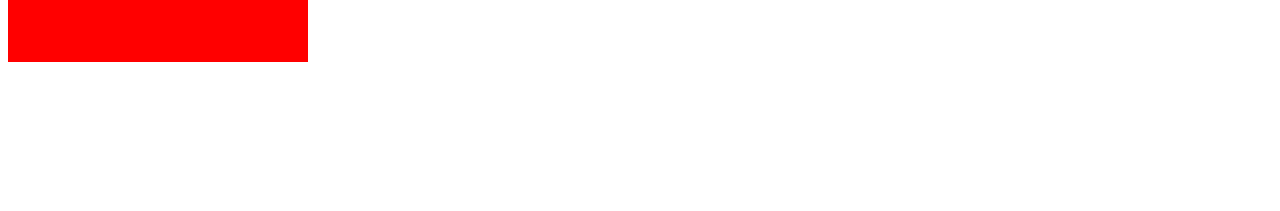
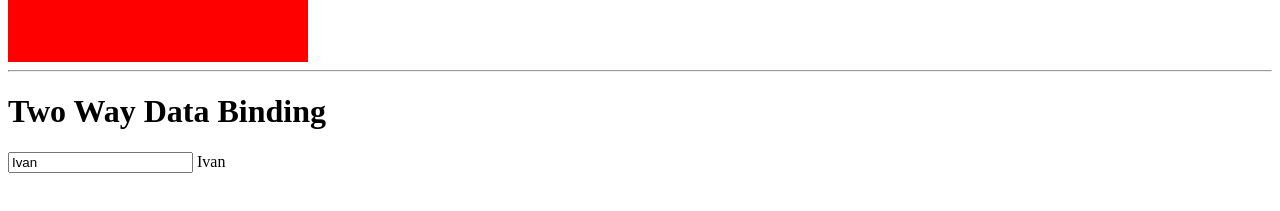
Before and after one commit to ivanclay/Angular-2-v13, an Angular app in the folder curso-angular-2-v13/: page / in a window 1280 px wide. Shown: the part 1001-1212 px from the top of the page. Before the commit the page ends 1071 px from the top, so only its background shows below. Built offline with nearby package versions, Linux system fonts and the light colour scheme.

Commit message:
Two Way Data Binding

```diff
--- a/curso-angular-2-v13/src/app/app.module.ts
+++ b/curso-angular-2-v13/src/app/app.module.ts
@@ -1,4 +1,5 @@
 import { NgModule } from '@angular/core';
+import { FormsModule } from '@angular/forms';
 import { BrowserModule } from '@angular/platform-browser';
 
 import { AppRoutingModule } from './app-routing.module';
@@ -12,7 +13,8 @@ import { DataBindingComponent } from './data-binding/data-binding.component';
   ],
   imports: [
     BrowserModule,
-    AppRoutingModule
+    AppRoutingModule,
+    FormsModule
   ],
   providers: [],
   bootstrap: [AppComponent]
--- a/curso-angular-2-v13/src/app/data-binding/data-binding.component.html
+++ b/curso-angular-2-v13/src/app/data-binding/data-binding.component.html
@@ -23,3 +23,11 @@
 {{position.x}}
 {{position.y}}
 </div>
+<hr>
+
+<h1>Two Way Data Binding</h1>
+<input [(ngModel)]="nome">
+{{nome}}
+<br>
+<br>
+<br>
```
